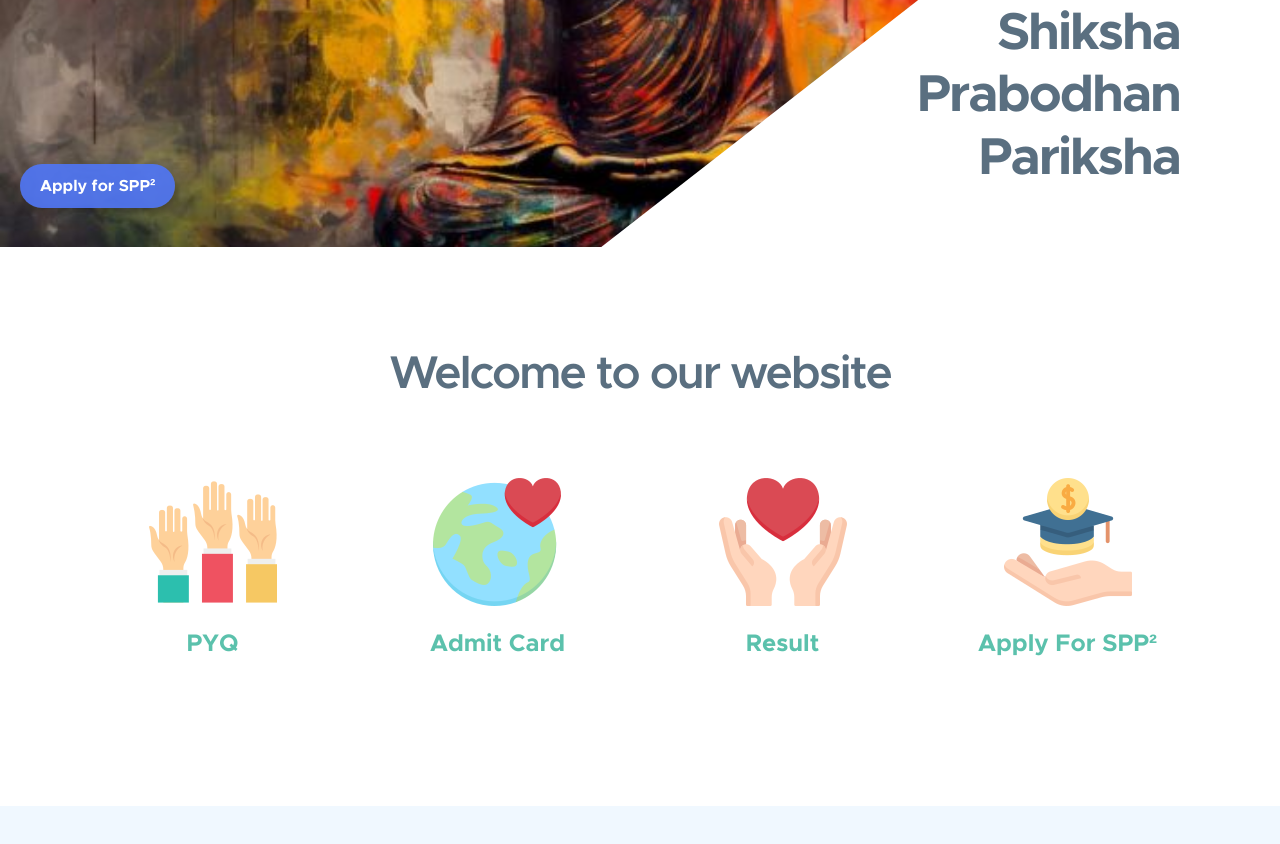
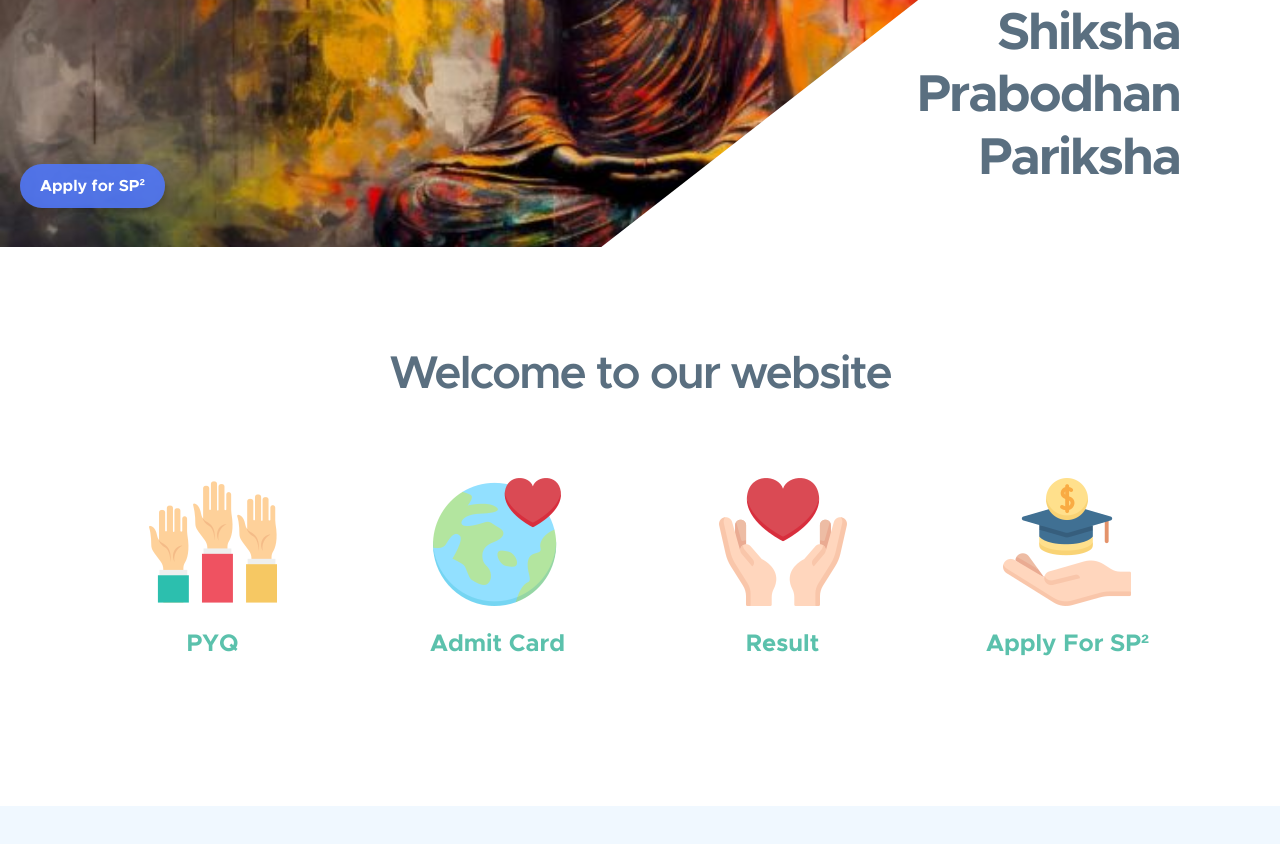
Before and after one commit to kvm2005/akshargyan-manch, a plain HTML site: page index.html in a window 1280 px wide. Shown: the part 572-1416 px from the top of the page. Drawn offline with Linux system fonts and the light colour scheme; a script that the page names is missing.

Commit message:
Update index.html

```diff
--- a/index.html
+++ b/index.html
@@ -261,7 +261,7 @@ https://templatemo.com/tm-581-kind-heart-charity
                                 <a href="form.html" class="d-block">
                                     <img src="images/icons/scholarship.png" class="featured-block-image img-fluid" alt="">
 
-                                    <p class="featured-block-text"><strong>Apply For SPP&sup2;</strong></p>
+                                    <p class="featured-block-text"><strong>Apply For SP&sup2;</strong></p>
 
                                 </a>
                             </div>
@@ -995,7 +995,7 @@ https://templatemo.com/tm-581-kind-heart-charity
                 </div>
             </section>
 
-            <a href="exam-form.html" id="spp-button" title="Apply for SPP²">Apply for SPP²</a>
+            <a href="exam-form.html" id="spp-button" title="Apply for SPP²">Apply for SP²</a>
 
 <!--             <a href="contents/akshargyan-manch.pdf" id="spp-button" title="Apply for SPP²">Exam Notification</a> -->
 
```
